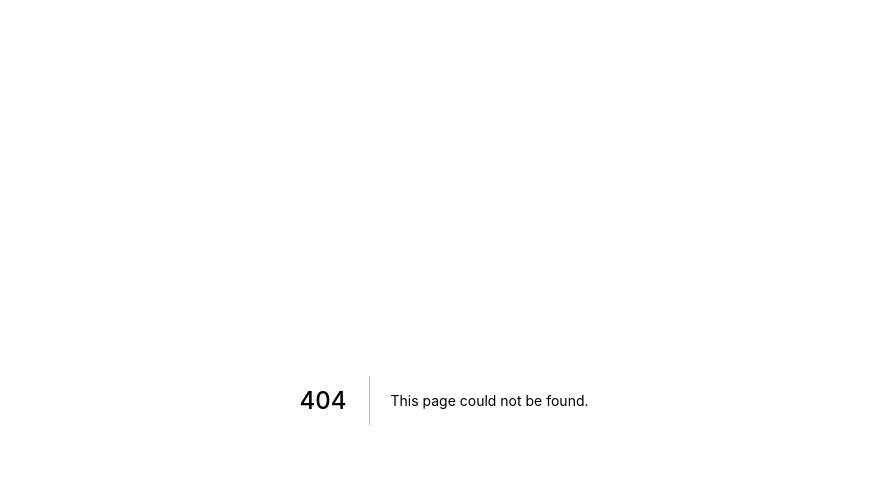
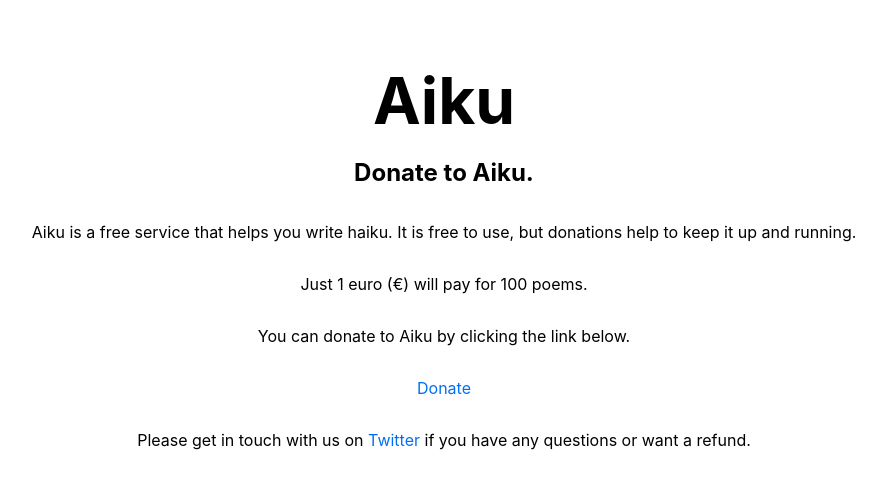
Before and after one commit to paramsingh/aiku, a Next.js app in the folder fe/: page /donations in a window 1280 px wide. Before the commit this address had no page. Shown: the top 488 px of the page, without its empty margins (196-1082 px from the left). Built offline with nearby package versions, Linux system fonts and the light colour scheme.

Commit message:
Add donations page to make stripe happy

```diff
--- /dev/null
+++ b/fe/components/AikuHead.tsx
@@ -0,0 +1,16 @@
+import Head from "next/head";
+
+
+const AikuHead = () => {
+    return (
+    <Head>
+        <title>Aiku: The AI Haiku writer</title>
+        <meta name="description" content="An AI that can write poems for you." />
+        <link rel="icon" href="/logo.ico" />
+        <script data-goatcounter="https://aiku.goatcounter.com/count"
+        async src="//gc.zgo.at/count.js"></script>
+      </Head>
+    );
+}
+
+export { AikuHead };
--- /dev/null
+++ b/fe/pages/donations.tsx
@@ -0,0 +1,49 @@
+import type { NextPage } from 'next'
+import styles from '../styles/Home.module.css'
+import React from 'react'
+import { AikuHead } from '../components/AikuHead'
+
+// This page explains that donations to the site go to supporting aiku. 1 eur pays for ~100 poems.
+const Donations: NextPage = () => {
+    return (
+        <div className={styles.container}>
+            <AikuHead />
+
+            <main className={styles.main}>
+                <h1 className={styles.title}>
+                    <a href="/">Aiku</a>
+                </h1>
+
+                <h2>
+                    Donate to Aiku.
+                </h2>
+
+                <p>
+                    Aiku is a free service that helps you write haiku. It is free to use, but donations help to keep it up and running.
+                </p>
+
+                <p>
+                    Just 1 euro (€) will pay for 100 poems.
+                </p>
+                <p>
+                    You can donate to Aiku by clicking the link below.
+                </p>
+
+
+
+                <p className={styles.donate}>
+                    <a href="https://buy.stripe.com/14k4ifalecFH0cUeUV">Donate</a>
+                </p>
+
+                <p className={styles.donate}>
+                    Please get in touch with us on <a  href="https://twitter.com/aikuthepoet">Twitter</a> if you have any questions or want a refund.
+                </p>
+
+
+            </main>
+        </div>
+    )
+
+}
+
+export default Donations;
```
Also changed, not shown: fe/pages/index.tsx (+3 -9 lines).
